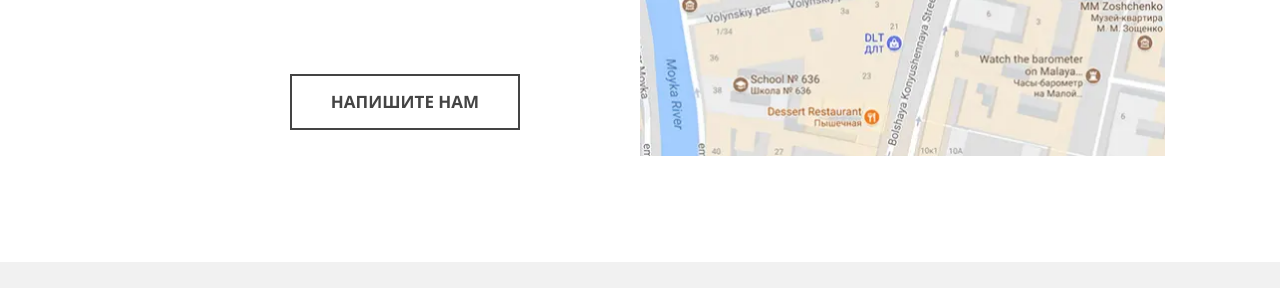
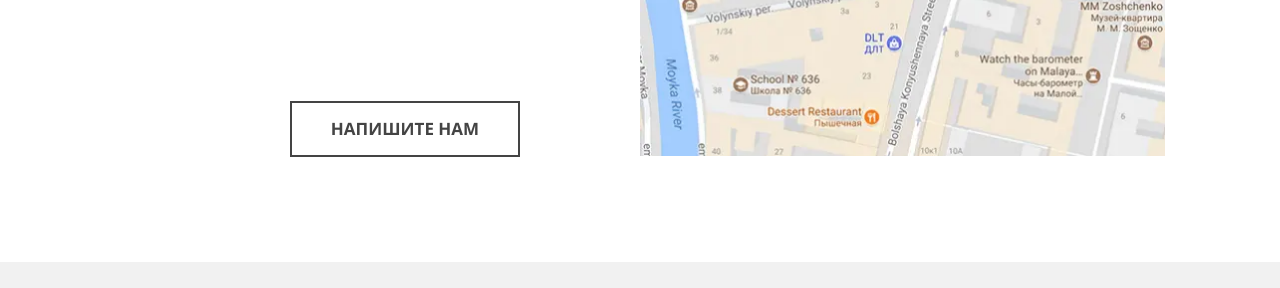
Before and after one commit to nelmare/1052685-mishka-23, a website: page source/index.html in a window 1280 px wide. Shown: the part 3307-3595 px from the top of the page. Drawn offline with nearby package versions, Linux system fonts and the light colour scheme; files that its build step writes are made by us from their sources.

Commit message:
правит расположение кнопки в блоке с картой

```diff
--- a/source/sass/blocks/_contacts.scss
+++ b/source/sass/blocks/_contacts.scss
@@ -195,6 +195,6 @@
     grid-row: 2/3;
     margin-right: 58px;
     margin-left: 0;
-    align-self: start;
+    align-self: end;
   }
 }
```
